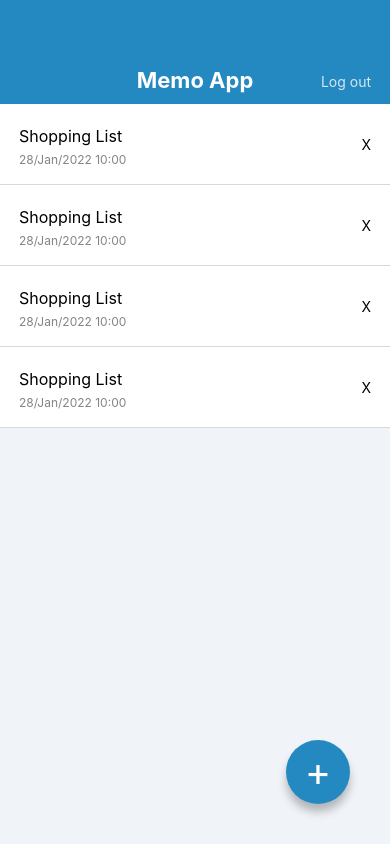
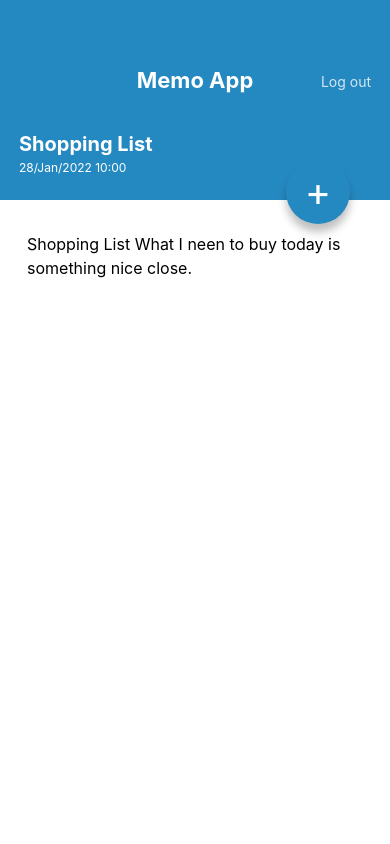
Before and after one commit to KoichiMatsumoto/MemoApp, a React Native app: screen / in a window 390 px wide. Built offline with nearby package versions, Linux system fonts and the light colour scheme.

Commit message:
Created MemoDetailScreen

```diff
--- a/App.jsx
+++ b/App.jsx
@@ -1,22 +1,9 @@
 import React from "react";
-import { StyleSheet, View } from "react-native";
-import AppBar from "./src/components/AppBar";
-import CircleButton from "./src/components/CircleButton";
-import MemoList from "./src/components/MemoList";
+import MemoDetailScreen from "./src/screens/MemoDetailScreen";
+import MemoListScreen from "./src/screens/MemoListScreen";
 
 export default function App() {
   return (
-    <View style={styles.container}>
-      <AppBar />
-      <MemoList />
-      <CircleButton>+</CircleButton>
-    </View>
+  <MemoDetailScreen />
   );
 }
-
-const styles = StyleSheet.create({
-  container: {
-    flex: 1,
-    backgroundColor: "#f0f4f8",
-  },
-});
--- a/src/components/CircleButton.jsx
+++ b/src/components/CircleButton.jsx
@@ -1,12 +1,12 @@
 import React from "react";
 import { View, Text, StyleSheet } from "react-native";
-import { string } from "prop-types";
+import { string, shape } from "prop-types";
 
 export default function CircleButton(props) {
-  const { children } = props;
+  const { children, style } = props;
 
   return (
-    <View style={styles.circleButton}>
+    <View style={[styles.circleButton, style]}>
       <Text style={styles.circleButtonLabel}>{children}</Text>
     </View>
   );
@@ -14,6 +14,11 @@
 
 CircleButton.protoTypes = {
   children: string.isRequired,
+  style: shape(),
+};
+
+CircleButton.defaultProps = {
+  style: null,
 };
 
 const styles = StyleSheet.create({
--- /dev/null
+++ b/src/screens/MemoDetailScreen.jsx
@@ -0,0 +1,55 @@
+import React from "react";
+import { View, Text, ScrollView, StyleSheet } from "react-native";
+import AppBar from "../components/AppBar";
+import CircleButton from "../components/CircleButton";
+
+export default function MemoDetailScreen() {
+  return (
+    <View style={styles.container}>
+      <AppBar />
+      <View style={styles.memoHeader}>
+        <Text style={styles.memoTitle}>Shopping List</Text>
+        <Text style={styles.memoDate}>28/Jan/2022 10:00</Text>
+      </View>
+      <ScrollView style={styles.memoBody}>
+        <Text style={styles.memoText}>
+          Shopping List What I neen to buy today is something nice close.
+        </Text>
+      </ScrollView>
+      <CircleButton style={{ top: 160, bottom: 'auto' }}>+</CircleButton>
+    </View>
+  );
+}
+
+const styles = StyleSheet.create({
+  container: {
+    flex: 1,
+    backgroundColor: "#ffffff",
+  },
+  memoHeader: {
+    backgroundColor: "#2589C1",
+    height: 96,
+    justifyContent: "center",
+    paddingVertical: 24,
+    paddingHorizontal: 19,
+  },
+  memoTitle: {
+    color: "#ffffff",
+    fontSize: 20,
+    lineHeight: 32,
+    fontWeight: "bold",
+  },
+  memoDate: {
+    color: "#ffffff",
+    fontSize: 12,
+    lineHeight: 16,
+  },
+  memoBody: {
+    paddingVertical: 32,
+    paddingHorizontal: 27,
+  },
+  memoText: {
+    fontSize: 16,
+    lineHeight: 24,
+  }
+});
--- /dev/null
+++ b/src/screens/MemoListScreen.jsx
@@ -0,0 +1,22 @@
+import React from "react";
+import { View, StyleSheet } from "react-native";
+import AppBar from "../components/AppBar";
+import CircleButton from "../components/CircleButton";
+import MemoList from "../components/MemoList";
+
+export default function MemoListScreen() {
+  return (
+    <View style={styles.container}>
+      <AppBar />
+      <MemoList />
+      <CircleButton>+</CircleButton>
+    </View>
+  );
+}
+
+const styles = StyleSheet.create({
+  container: {
+    flex: 1,
+    backgroundColor: "#f0f4f8",
+  },
+});
```
